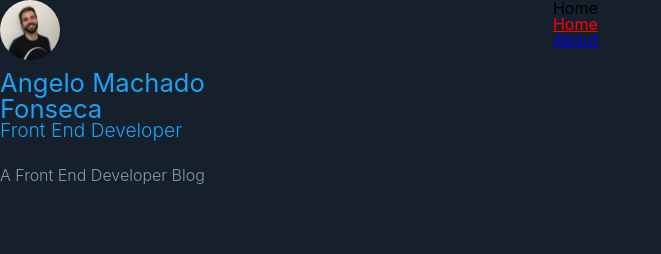
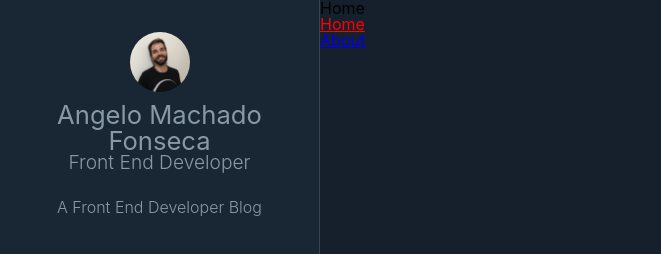
Before and after one commit to angelofmfonseca/porfolio, a Gatsby site in the folder frontend/: page / in a window 1280 px wide. Shown: the top 254 px of the page, without its empty margins (0-661 px from the left). Built offline with nearby package versions, Linux system fonts and the light colour scheme; Gatsby itself is replaced by a stand-in of ours.

Commit message:
Sidebar component + styles

```diff
--- a/frontend/src/components/Layout/index.js
+++ b/frontend/src/components/Layout/index.js
@@ -3,13 +3,13 @@
 
 import GlobalStyles from "../../styles/global"
 import * as S from "./styles"
-import Profile from "../Profile"
+import Sidebar from "../Sidebar"
 
 const Layout = ({ children }) => {
   return (
     <S.LayoutWrapper>
       <GlobalStyles />
-      <aside><Profile /></aside>
+      <Sidebar />
       <S.LayoutMain>{children}</S.LayoutMain>
     </S.LayoutWrapper>
   )
--- /dev/null
+++ b/frontend/src/components/Sidebar/index.js
@@ -0,0 +1,12 @@
+import React from 'react'
+
+import * as S from "./styles"
+import Profile from "../Profile"
+
+const Sidebar = () => (
+    <S.SideBarWrapper>
+      <Profile />
+    </S.SideBarWrapper>
+  )
+
+export default Sidebar
--- /dev/null
+++ b/frontend/src/components/Sidebar/styles.js
@@ -0,0 +1,14 @@
+import styled from "styled-components"
+
+export const SideBarWrapper = styled.aside`
+  display: flex;
+  flex-direction: column;
+  align-items: center;
+  text-align: center;
+  position: fixed;
+  width: 20rem;
+  height: 100vh;
+  padding: 2rem;
+  background: #192734;
+  border-right: 1px solid #38444d;
+`;
```
